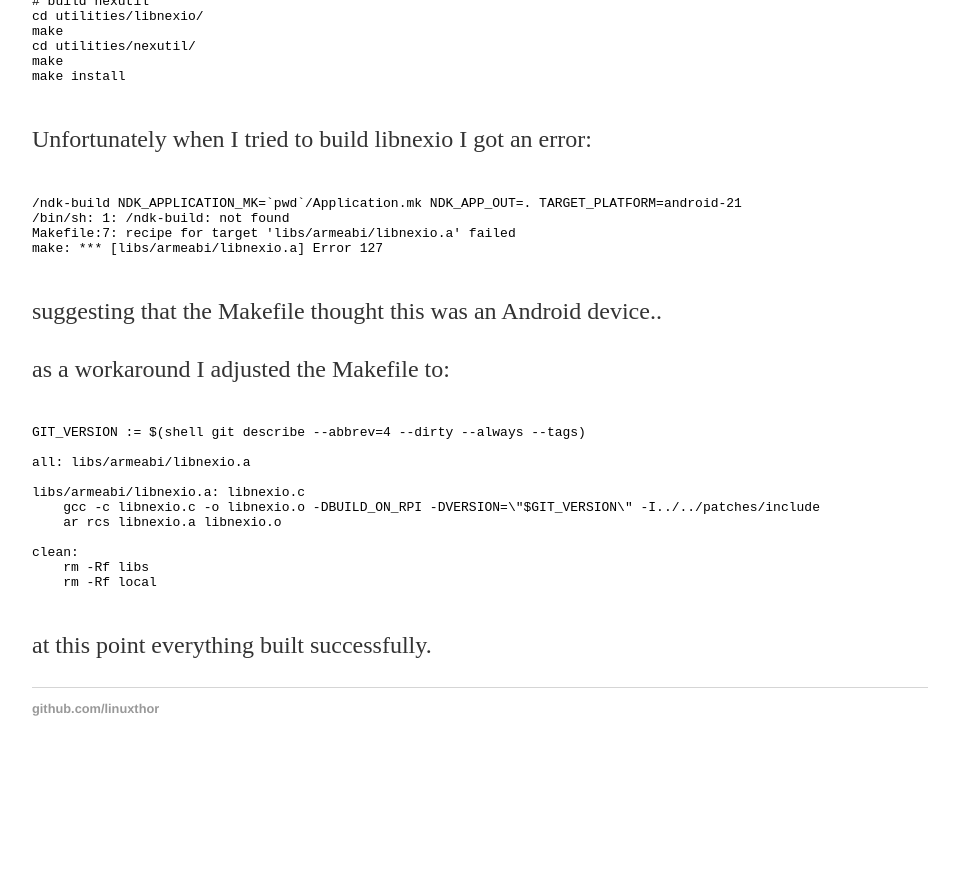
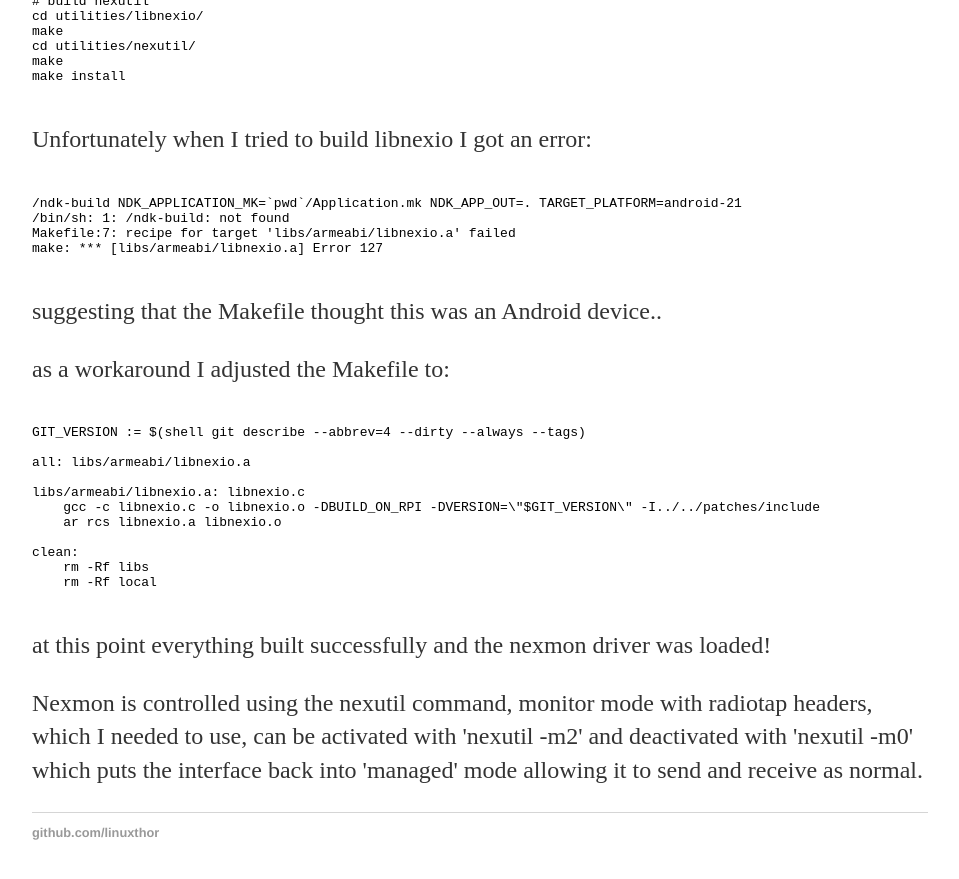
Before and after one commit to linuxthor/linuxthor.github.io, a Jekyll site: the page built from projects/pi-zero-w-monitor-mode/index.html, in a window 1280 px wide and 900 px high, scrolled down 1032 px. Shown: the top 879 px of the window, without its empty margins (160-1119 px from the left). Built offline with Jekyll 4.4.1, drawn with Linux system fonts in a browser that asks for light colours; before the commit the page ends 1808 px from its top, so only the background shows below that; some of the changed text lies outside the part shown.

Commit message:
Update index.html

```diff
--- a/projects/pi-zero-w-monitor-mode/index.html
+++ b/projects/pi-zero-w-monitor-mode/index.html
@@ -16,7 +16,7 @@
            <p>Looking at open pull requests in the nexmon project I found that Github user <a href="https://github.com/NoobieDog/nexmon">
            NoobieDog</a> had already submitted patches that adjust the Makefiles to add support for the ARM6 based Pi and these worked
            well with a few small adjustments. <p>
-	   <p>The build process was:
+	   <p>I built directly on the Pi Zero W using the following process:
            <pre><code>
 # become root
 sudo -i
@@ -68,7 +68,10 @@
     rm -Rf libs
     rm -Rf local
 	   </code></pre><p>
-	   at this point everything built successfully.
-	   <p>
+	   at this point everything built successfully and the nexmon driver was loaded!
+	   <p>Nexmon is controlled using the nexutil command, monitor mode with radiotap headers, which I needed to use, can be
+	   activated with 'nexutil -m2' and deactivated with 'nexutil -m0' which puts the interface back into 'managed' mode
+	   allowing it to send and receive as normal.<p>
+
 </div>
 <!-- /.blurb -->
```
